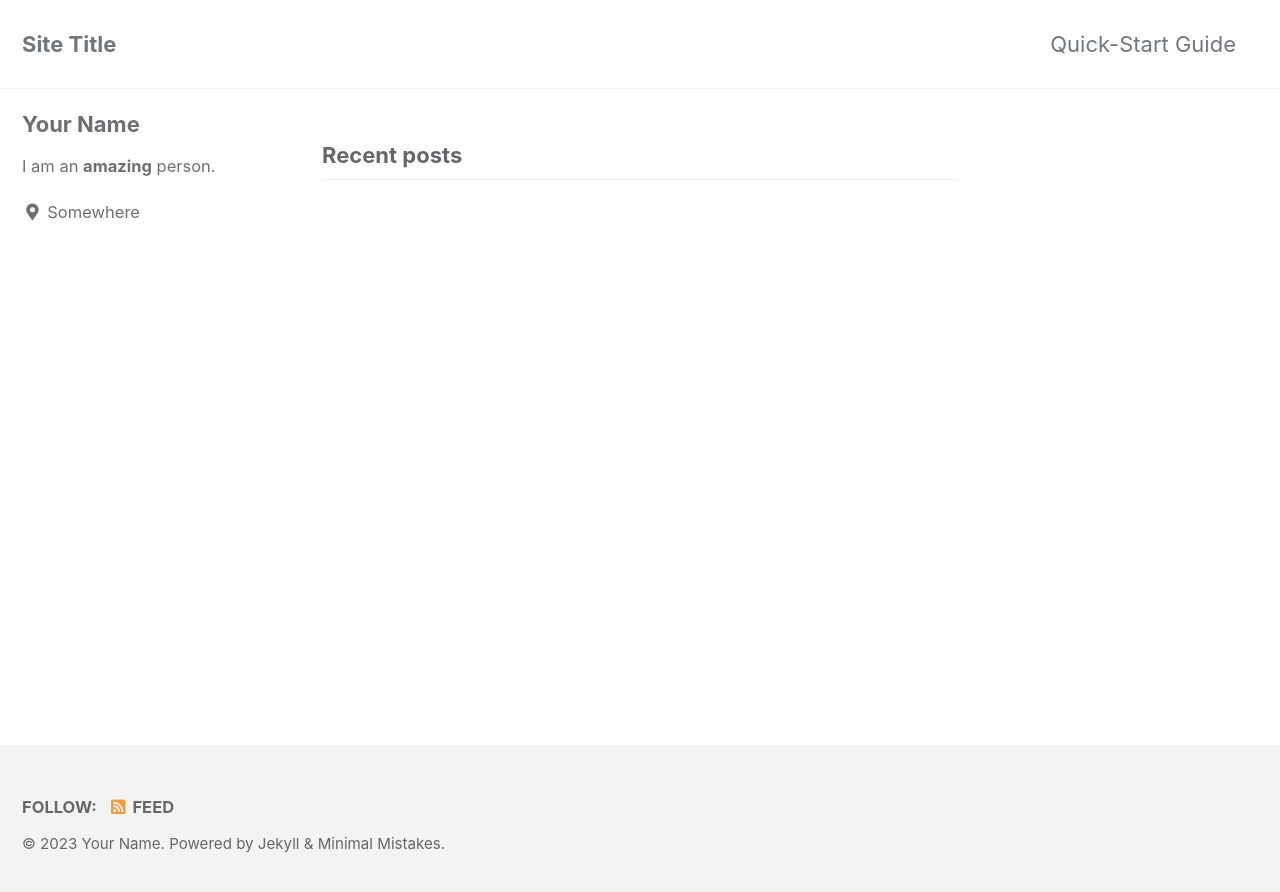
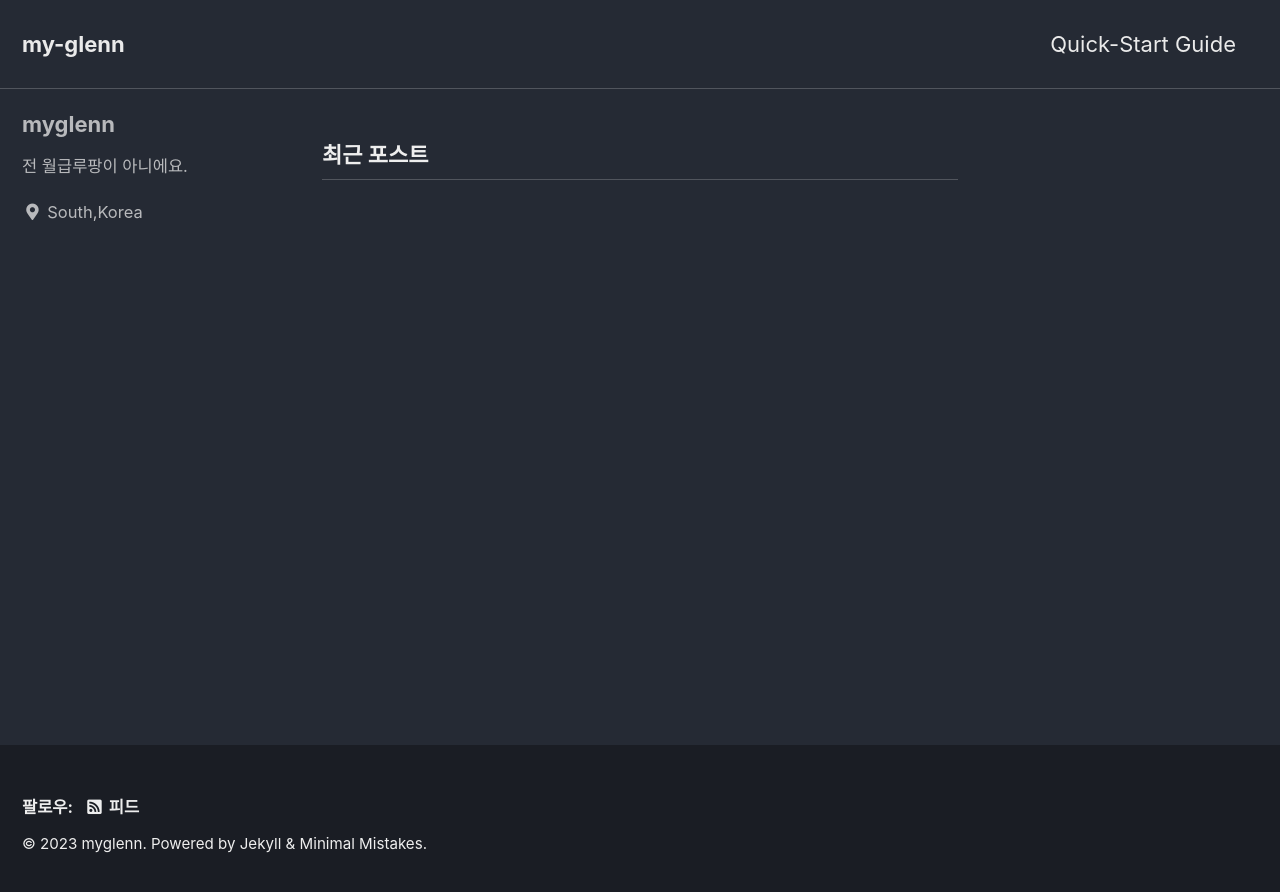
Before and after one commit to myglenn/myglenn.github.io, a Jekyll site: the page built from index.html, in a window 1280 px wide. Shown: the top 892 px of the page. Built offline with Jekyll 4.4.1, drawn with Linux system fonts in a browser that asks for light colours; cached includes are drawn as plain includes; the list of posts is cut into pages by our own code.

Commit message:
update config

```diff
--- a/_config.yml
+++ b/_config.yml
@@ -12,16 +12,16 @@
 
 # theme                  : "minimal-mistakes-jekyll"
 # remote_theme           : "mmistakes/minimal-mistakes"
-minimal_mistakes_skin    : "default" # "air", "aqua", "contrast", "dark", "dirt", "neon", "mint", "plum", "sunrise"
+minimal_mistakes_skin    : "dark" # "air", "aqua", "contrast", "dark", "dirt", "neon", "mint", "plum", "sunrise"
 
 # Site Settings
-locale                   : "en-US"
-title                    : "Site Title"
+locale                   : "ko-KR"
+title                    : "my-glenn"
 title_separator          : "-"
 subtitle                 : # site tagline that appears below site title in masthead
-name                     : "Your Name"
-description              : "An amazing website."
-url                      : # the base hostname & protocol for your site e.g. "https://mmistakes.github.io"
+name                     : "myglenn"
+description              : "개발 블로그"
+url                      : "https://myglenn.github.io" # the base hostname & protocol for your site e.g. "https://mmistakes.github.io"
 baseurl                  : # the subpath of your site, e.g. "/blog"
 repository               : # GitHub username/repo-name e.g. "mmistakes/minimal-mistakes"
 teaser                   : # path of fallback teaser image, e.g. "/assets/images/500x300.png"
@@ -104,10 +104,10 @@
 
 # Site Author
 author:
-  name             : "Your Name"
+  name             : "myglenn"
   avatar           : # path of avatar image, e.g. "/assets/images/bio-photo.jpg"
-  bio              : "I am an **amazing** person."
-  location         : "Somewhere"
+  bio              : "전 월급루팡이 아니에요."
+  location         : "South,Korea"
   email            :
   links:
     - label: "Email"
```
Also changed, not shown: README.md.
